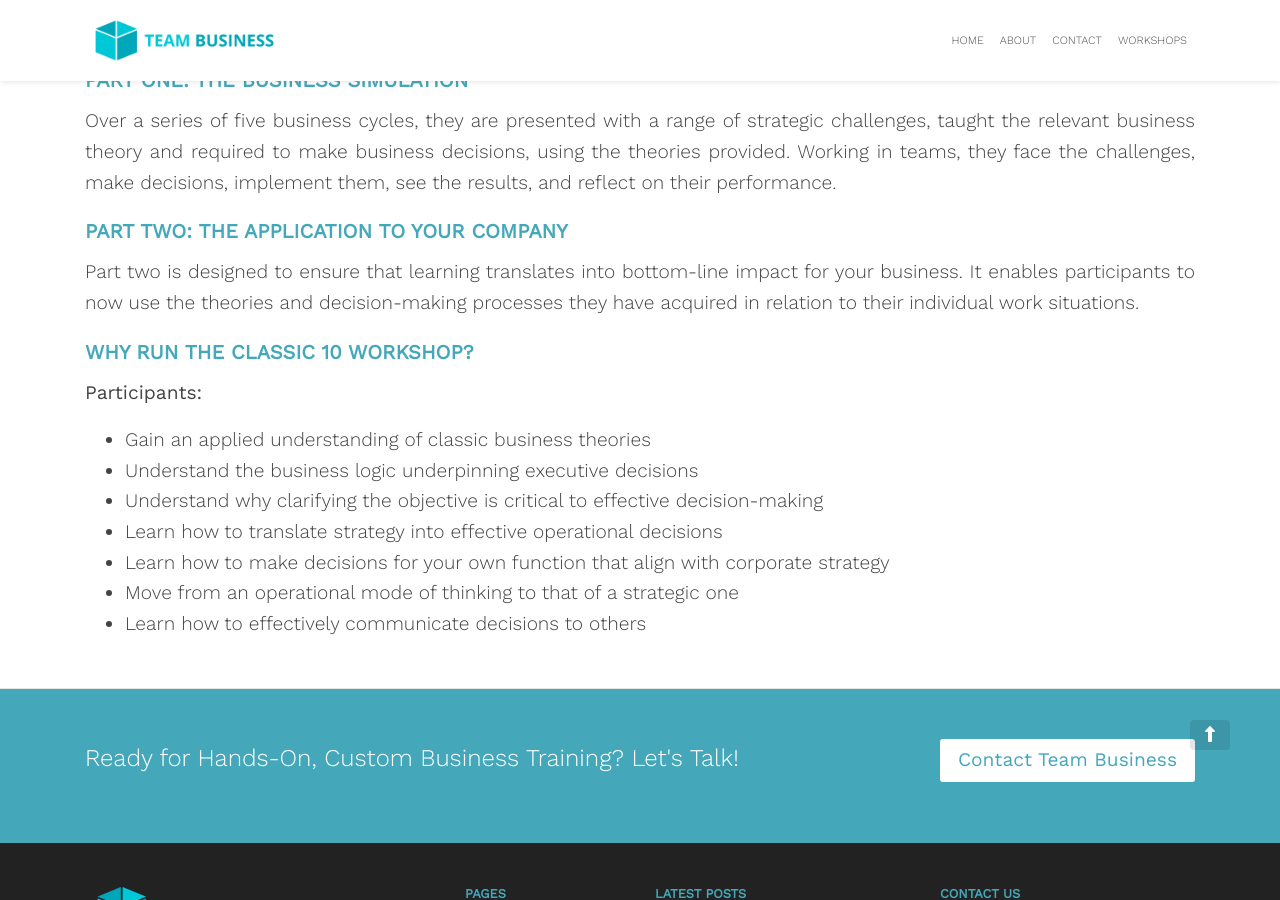
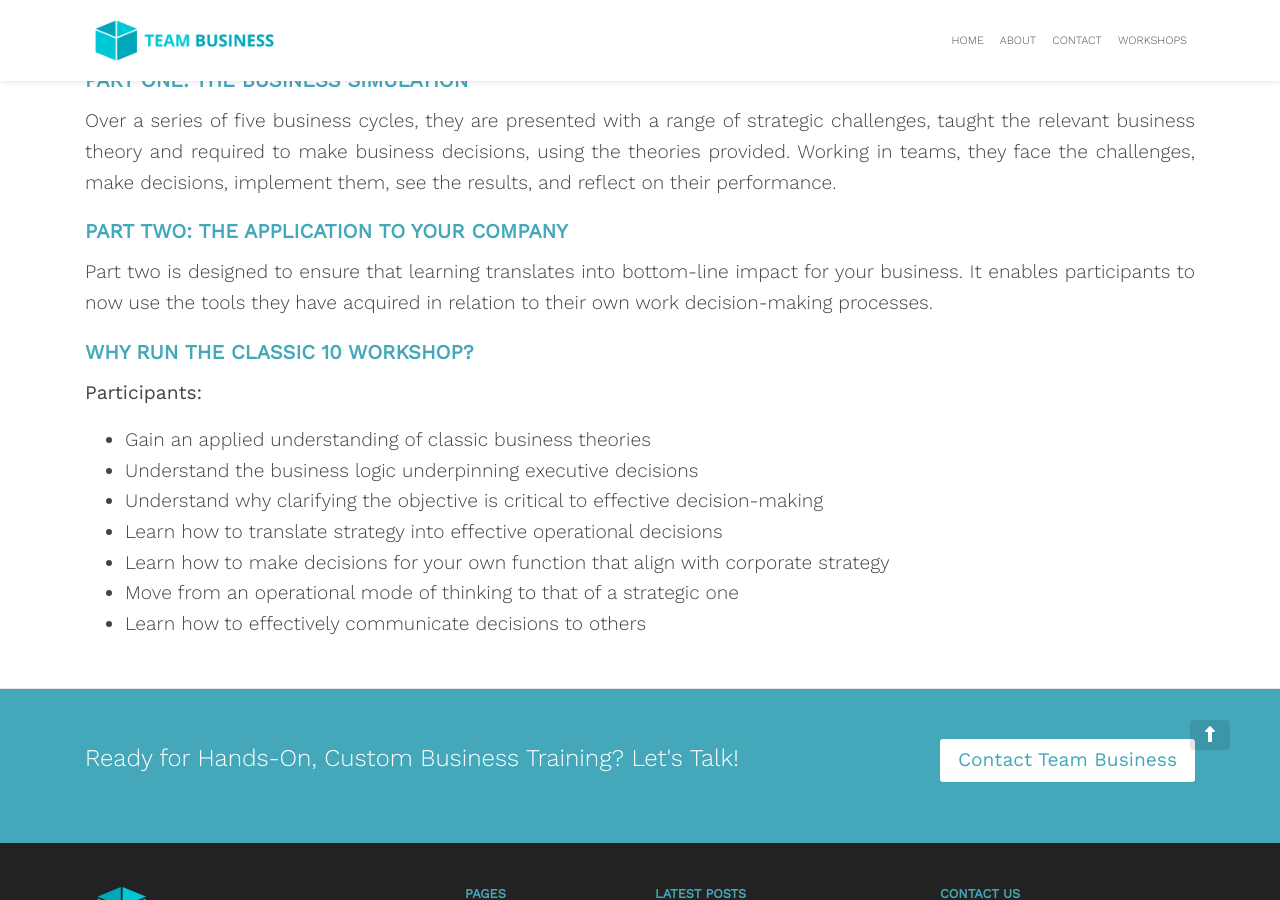
Before and after one commit to zac-heisey/team-business, a Jekyll site: the page built from _pages/strategy-workshop-mba-in-a-day.md, in a window 1280 px wide and 900 px high, scrolled down 1137 px. Built offline with Jekyll 4.4.1, drawn with Linux system fonts in a browser that asks for light colours; nearby versions of some CDN libraries.

Commit message:
Update from Forestry.io Lara Azzam updated _pages/strategy-workshop-mba-in-a-day.md

```diff
--- a/_pages/strategy-workshop-mba-in-a-day.md
+++ b/_pages/strategy-workshop-mba-in-a-day.md
@@ -23,7 +23,7 @@ Over a series of five business cycles, they are presented with a range of strate
 
 ### Part Two: The Application to your Company
 
-Part two is designed to ensure that learning translates into bottom-line impact for your business. It enables participants to now use the theories and decision-making processes they have acquired in relation to their individual work situations.
+Part two is designed to ensure that learning translates into bottom-line impact for your business. It enables participants to now use the tools they have acquired in relation to their own work decision-making processes.
 
 ### Why run the Classic 10 Workshop?
 
```
